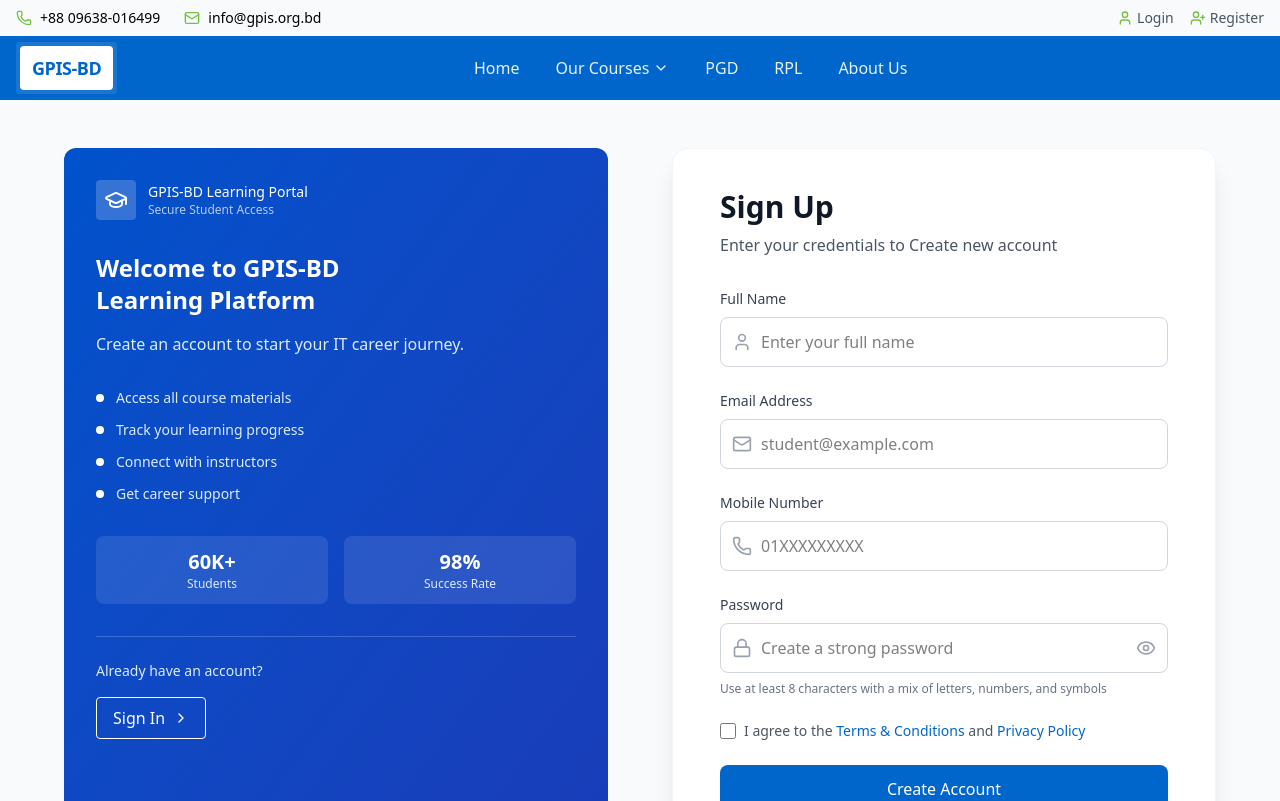
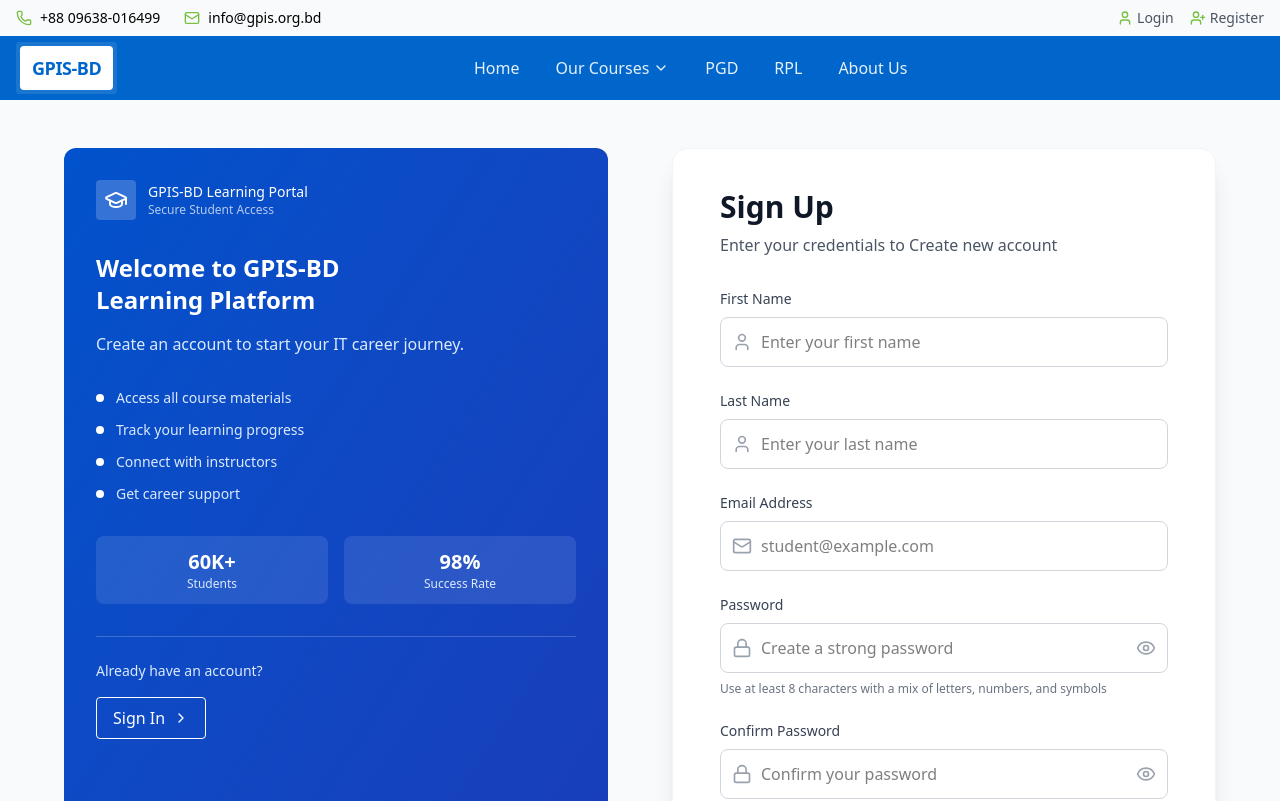
Before and after one commit to tamjidzihan/global_professional_skill, a React (Vite) app in the folder client/: page /register in a window 1280 px wide. Shown: the top 801 px of the page. Built offline with nearby package versions, Linux system fonts and the light colour scheme.

Commit message:
refactor(auth): align register form with backend, improve validation and UX ui: compact breadcrumb and clean login page chore: router import reordering

```diff
--- a/client/src/main/components/Breadcrumb.tsx
+++ b/client/src/main/components/Breadcrumb.tsx
@@ -72,11 +72,11 @@ const Breadcrumb = ({ name, subtitle, icon: Icon }: BreadcrumbProps) => {
             {/* Animated Gradient */}
             <div className="absolute inset-0 bg-linear-to-r from-transparent via-white/5 to-transparent animate-shimmer" />
 
-            <div className="relative container mx-auto px-4 py-16 md:py-20">
+            <div className="relative container mx-auto px-4 py-10">
                 <div className="max-w-4xl">
 
                     {/* Main Title */}
-                    <h1 className="text-3xl md:text-5xl lg:text-6xl font-bold text-white mb-3 leading-tight">
+                    <h1 className="text-3xl md:text-4xl lg:text-5xl font-bold text-white mb-3 leading-tight">
                         {name}
                     </h1>
 
@@ -127,9 +127,6 @@ const Breadcrumb = ({ name, subtitle, icon: Icon }: BreadcrumbProps) => {
             {/* Decorative background elements */}
             <div className="absolute top-0 right-0 w-64 h-64 bg-white/10 rounded-full transform translate-x-1/2 -translate-y-1/2"></div>
             <div className="absolute bottom-0 left-10 w-32 h-32 bg-white/10 rounded-full transform translate-y-1/2"></div>
-
-            {/* Bottom Gradient Fade */}
-            <div className="absolute bottom-0 left-0 right-0 h-32 bg-linear-to-t from-gray-900 to-transparent pointer-events-none" />
         </div>
     )
 }
--- a/client/src/main/pages/RegisterPage.tsx
+++ b/client/src/main/pages/RegisterPage.tsx
@@ -1,19 +1,29 @@
 import React, { useState } from 'react'
-import { User, Mail, Phone, Lock, Eye, EyeOff, AlertCircle } from 'lucide-react'
+import { User, Mail, Lock, Eye, EyeOff, AlertCircle } from 'lucide-react'
 import { AuthLayout } from '../components/AuthLayout'
 import { Link, useNavigate } from 'react-router-dom'
 import { useAuth } from '../../hooks/useAuth'
+
+interface RegisterFormData {
+    email: string;
+    password: string;
+    password_confirm: string;
+    first_name: string;
+    last_name: string;
+    acceptTerms: boolean;
+}
 
 export function RegisterPage() {
     const { register, loading, error } = useAuth()
     const navigate = useNavigate()
     const [showPassword, setShowPassword] = useState(false)
     const [formError, setFormError] = useState<string | null>(null)
-    const [formData, setFormData] = useState({
-        name: '',
+    const [formData, setFormData] = useState<RegisterFormData>({
         email: '',
-        phone: '',
         password: '',
+        password_confirm: '',
+        first_name: '',
+        last_name: '',
         acceptTerms: false
     })
 
@@ -21,28 +31,49 @@ export function RegisterPage() {
         e.preventDefault()
         setFormError(null)
 
+        // Validate form
         if (!formData.acceptTerms) {
             setFormError('You must accept the Terms & Conditions and Privacy Policy.')
             return
         }
 
-        const success = await register(formData)
+        if (formData.password !== formData.password_confirm) {
+            setFormError('Passwords do not match.')
+            return
+        }
+
+        if (formData.password.length < 8) {
+            setFormError('Password must be at least 8 characters long.')
+            return
+        }
+
+        // Prepare API payload
+        const payload = {
+            email: formData.email,
+            password: formData.password,
+            password_confirm: formData.password_confirm,
+            first_name: formData.first_name,
+            last_name: formData.last_name
+        }
+
+        const success = await register(payload)
 
         if (success) {
             // Reset form data on successful registration
             setFormData({
-                name: '',
                 email: '',
-                phone: '',
                 password: '',
+                password_confirm: '',
+                first_name: '',
+                last_name: '',
                 acceptTerms: false
             })
-            // Optionally, navigate to login page or show a success message
+            // Navigate to login with success message
             navigate('/login?registrationSuccess=true')
         }
     }
 
-    const handleChange = (field: string, value: string | boolean) => {
+    const handleChange = (field: keyof RegisterFormData, value: string | boolean) => {
         setFormData(prev => ({ ...prev, [field]: value }))
     }
 
@@ -65,23 +96,47 @@ export function RegisterPage() {
                         </div>
                     </div>
                 )}
-                {/* Name Field */}
+
+                {/* First Name Field */}
                 <div>
-                    <label htmlFor="name" className="block text-sm font-medium text-gray-700 mb-2">
-                        Full Name
+                    <label htmlFor="first_name" className="block text-sm font-medium text-gray-700 mb-2">
+                        First Name
                     </label>
                     <div className="relative">
                         <div className="absolute inset-y-0 left-0 pl-3 flex items-center pointer-events-none">
                             <User className="h-5 w-5 text-gray-400" />
                         </div>
                         <input
-                            id="name"
+                            id="first_name"
                             type="text"
-                            value={formData.name}
-                            onChange={(e) => handleChange('name', e.target.value)}
+                            value={formData.first_name}
+                            onChange={(e) => handleChange('first_name', e.target.value)}
                             className="w-full pl-10 pr-3 py-3 border border-gray-300 rounded-lg focus:outline-none focus:ring-2 focus:ring-[#0066CC] focus:border-transparent"
-                            placeholder="Enter your full name"
+                            placeholder="Enter your first name"
                             required
+                            minLength={2}
+                        />
+                    </div>
+                </div>
+
+                {/* Last Name Field */}
+                <div>
+                    <label htmlFor="last_name" className="block text-sm font-medium text-gray-700 mb-2">
+                        Last Name
+                    </label>
+                    <div className="relative">
+                        <div className="absolute inset-y-0 left-0 pl-3 flex items-center pointer-events-none">
+                            <User className="h-5 w-5 text-gray-400" />
+                        </div>
+                        <input
+                            id="last_name"
+                            type="text"
+                            value={formData.last_name}
+                            onChange={(e) => handleChange('last_name', e.target.value)}
+                            className="w-full pl-10 pr-3 py-3 border border-gray-300 rounded-lg focus:outline-none focus:ring-2 focus:ring-[#0066CC] focus:border-transparent"
+                            placeholder="Enter your last name"
+                            required
+                            minLength={2}
                         />
                     </div>
                 </div>
@@ -103,27 +158,7 @@ export function RegisterPage() {
                             className="w-full pl-10 pr-3 py-3 border border-gray-300 rounded-lg focus:outline-none focus:ring-2 focus:ring-[#0066CC] focus:border-transparent"
                             placeholder="student@example.com"
                             required
-                        />
-                    </div>
-                </div>
-
-                {/* Phone Field */}
-                <div>
-                    <label htmlFor="phone" className="block text-sm font-medium text-gray-700 mb-2">
-                        Mobile Number
-                    </label>
-                    <div className="relative">
-                        <div className="absolute inset-y-0 left-0 pl-3 flex items-center pointer-events-none">
-                            <Phone className="h-5 w-5 text-gray-400" />
-                        </div>
-                        <input
-                            id="phone"
-                            type="tel"
-                            value={formData.phone}
-                            onChange={(e) => handleChange('phone', e.target.value)}
-                            className="w-full pl-10 pr-3 py-3 border border-gray-300 rounded-lg focus:outline-none focus:ring-2 focus:ring-[#0066CC] focus:border-transparent"
-                            placeholder="01XXXXXXXXX"
-                            required
+                            pattern="[a-zA-Z0-9._%+-]+@[a-zA-Z0-9.-]+\.[a-zA-Z]{2,}$"
                         />
                     </div>
                 </div>
@@ -145,6 +180,7 @@ export function RegisterPage() {
                             className="w-full pl-10 pr-10 py-3 border border-gray-300 rounded-lg focus:outline-none focus:ring-2 focus:ring-[#0066CC] focus:border-transparent"
                             placeholder="Create a strong password"
                             required
+                            minLength={8}
                         />
                         <button
                             type="button"
@@ -161,6 +197,39 @@ export function RegisterPage() {
                     <p className="text-xs text-gray-500 mt-2">
                         Use at least 8 characters with a mix of letters, numbers, and symbols
                     </p>
+                </div>
+
+                {/* Confirm Password Field */}
+                <div>
+                    <label htmlFor="password_confirm" className="block text-sm font-medium text-gray-700 mb-2">
+                        Confirm Password
+                    </label>
+                    <div className="relative">
+                        <div className="absolute inset-y-0 left-0 pl-3 flex items-center pointer-events-none">
+                            <Lock className="h-5 w-5 text-gray-400" />
+                        </div>
+                        <input
+                            id="password_confirm"
+                            type={showPassword ? 'text' : 'password'}
+                            value={formData.password_confirm}
+                            onChange={(e) => handleChange('password_confirm', e.target.value)}
+                            className="w-full pl-10 pr-10 py-3 border border-gray-300 rounded-lg focus:outline-none focus:ring-2 focus:ring-[#0066CC] focus:border-transparent"
+                            placeholder="Confirm your password"
+                            required
+                            minLength={8}
+                        />
+                        <button
+                            type="button"
+                            onClick={() => setShowPassword(!showPassword)}
+                            className="absolute inset-y-0 right-0 pr-3 flex items-center"
+                        >
+                            {showPassword ? (
+                                <EyeOff className="h-5 w-5 text-gray-400" />
+                            ) : (
+                                <Eye className="h-5 w-5 text-gray-400" />
+                            )}
+                        </button>
+                    </div>
                 </div>
 
                 {/* Terms & Conditions */}
```
Also changed, not shown: client/src/main/pages/LoginPage.tsx (+10 -13 lines), client/src/router.tsx (+15 -15 lines).
